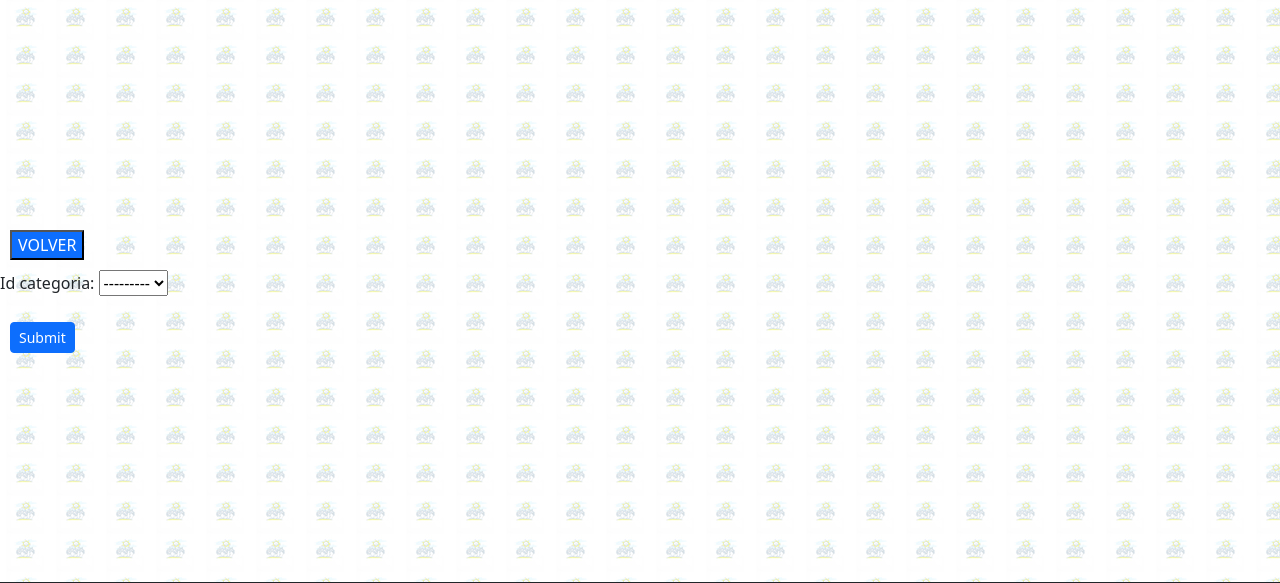
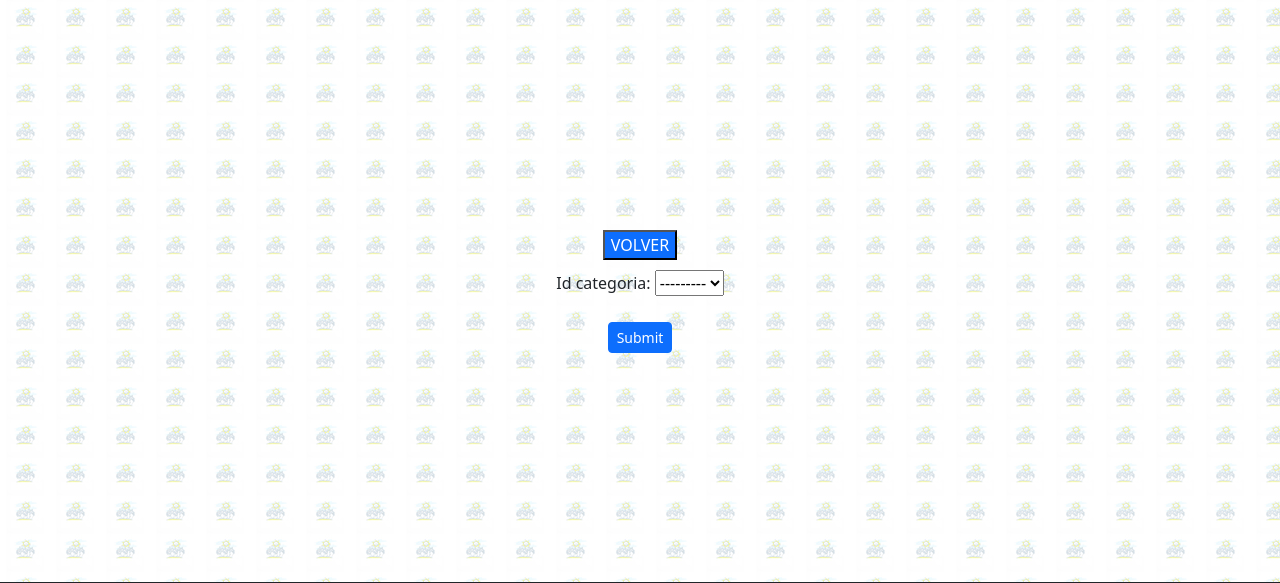
Before and after one commit to NoahTakk11/calendario-web, a Django app: page /evento/evento/filtrado in a window 1280 px wide. Shown: the part 74-657 px from the top of the page. Run offline with Django 4.2, Linux system fonts and the light colour scheme; data that the repository does not hold is empty; some libraries are stand-ins or nearby versions.

Commit message:
correcciones en filtrado

```diff
--- a/templates/filtrado.html
+++ b/templates/filtrado.html
@@ -4,8 +4,8 @@
 
 {% block contenido %}
 
-
-    <a href="{% url 'eventos:detalle-evento' %}"><button style="background-color: rgb(13, 110, 253);color: white; margin:10px">VOLVER</button></a>
+<div class="form-signin w-50 m-auto text-center">
+    <a href="{% url 'eventos:detalle-evento' %}"><button style="background-color: rgb(13, 110, 253); margin:10px ;color: white;">VOLVER</button></a>
 
 
 
@@ -15,7 +15,7 @@
         <input class="w-10 btn btn-sm btn-primary" type="submit" style="margin:10px;" />
 
     </form>
-
+</div>
     {% for obj in filter.qs %}
         <h1>{{ obj.titulo_evento }}</h1>
         <p>{{ obj.descripcion_evento }}</p>
```
